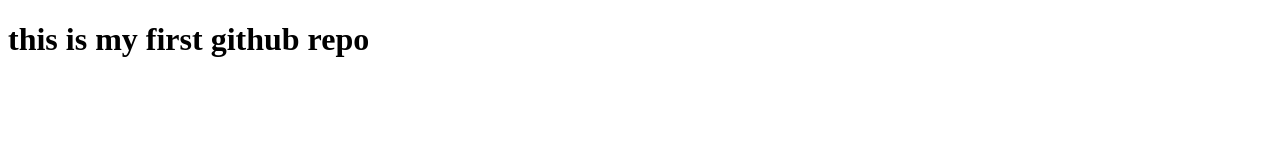
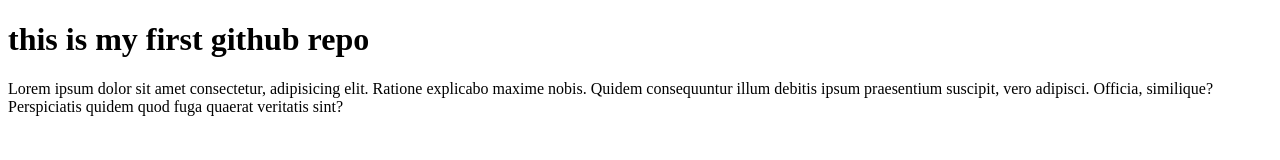
Before and after one commit to shahajadaRafsan/my-first-github-repo, a plain HTML site: page index.html in a window 1280 px wide. Drawn offline with Linux system fonts and the light colour scheme.

Commit message:
Add new code

```diff
--- a/index.html
+++ b/index.html
@@ -7,5 +7,7 @@
 </head>
 <body>
     <h1>this is my first github repo</h1>
+    <p>Lorem ipsum dolor sit amet consectetur, adipisicing elit. Ratione explicabo maxime nobis. Quidem consequuntur illum debitis ipsum praesentium suscipit, vero adipisci. Officia, similique? Perspiciatis quidem quod fuga quaerat veritatis sint?</p>
+
 </body>
 </html>
```
